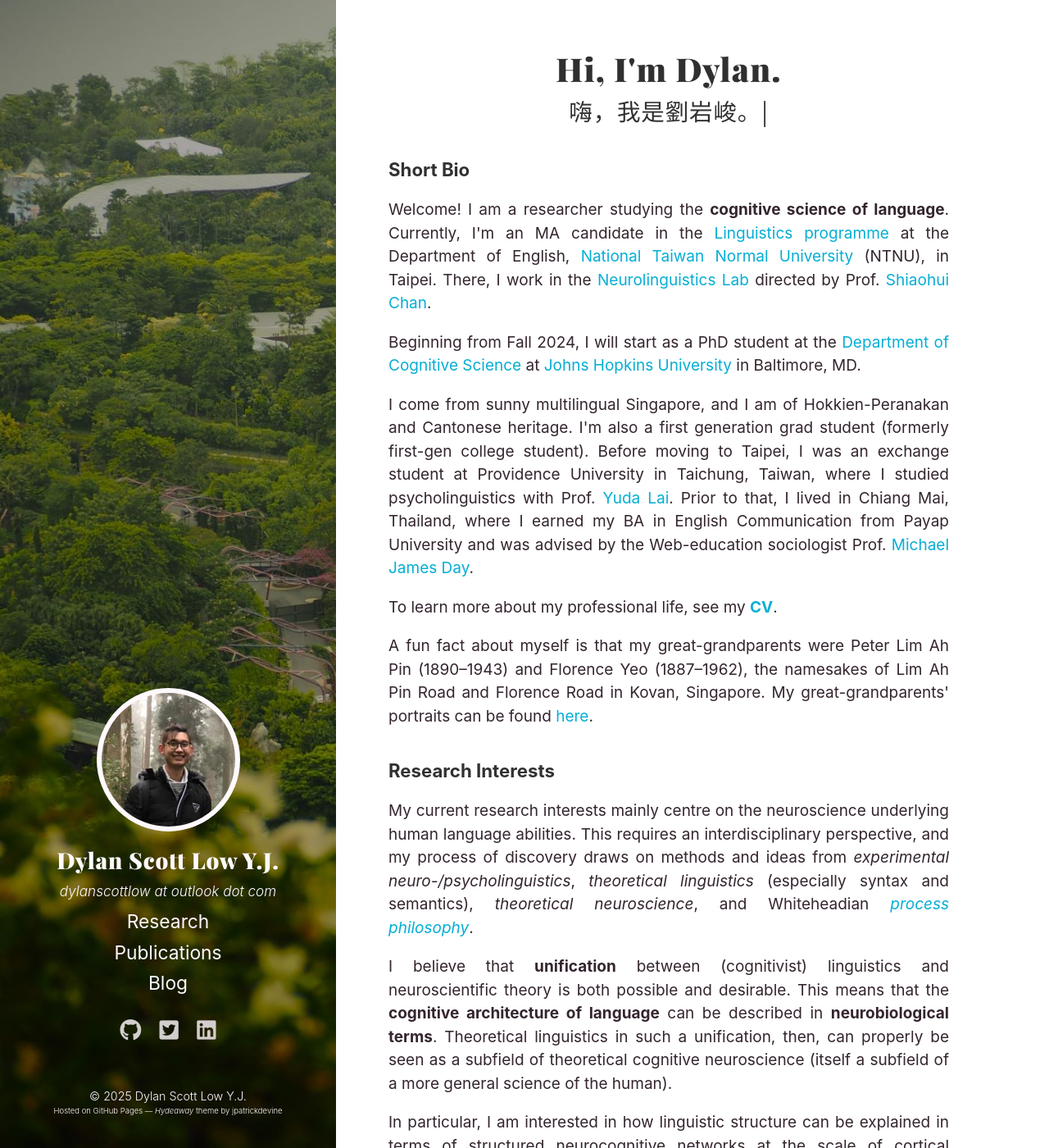
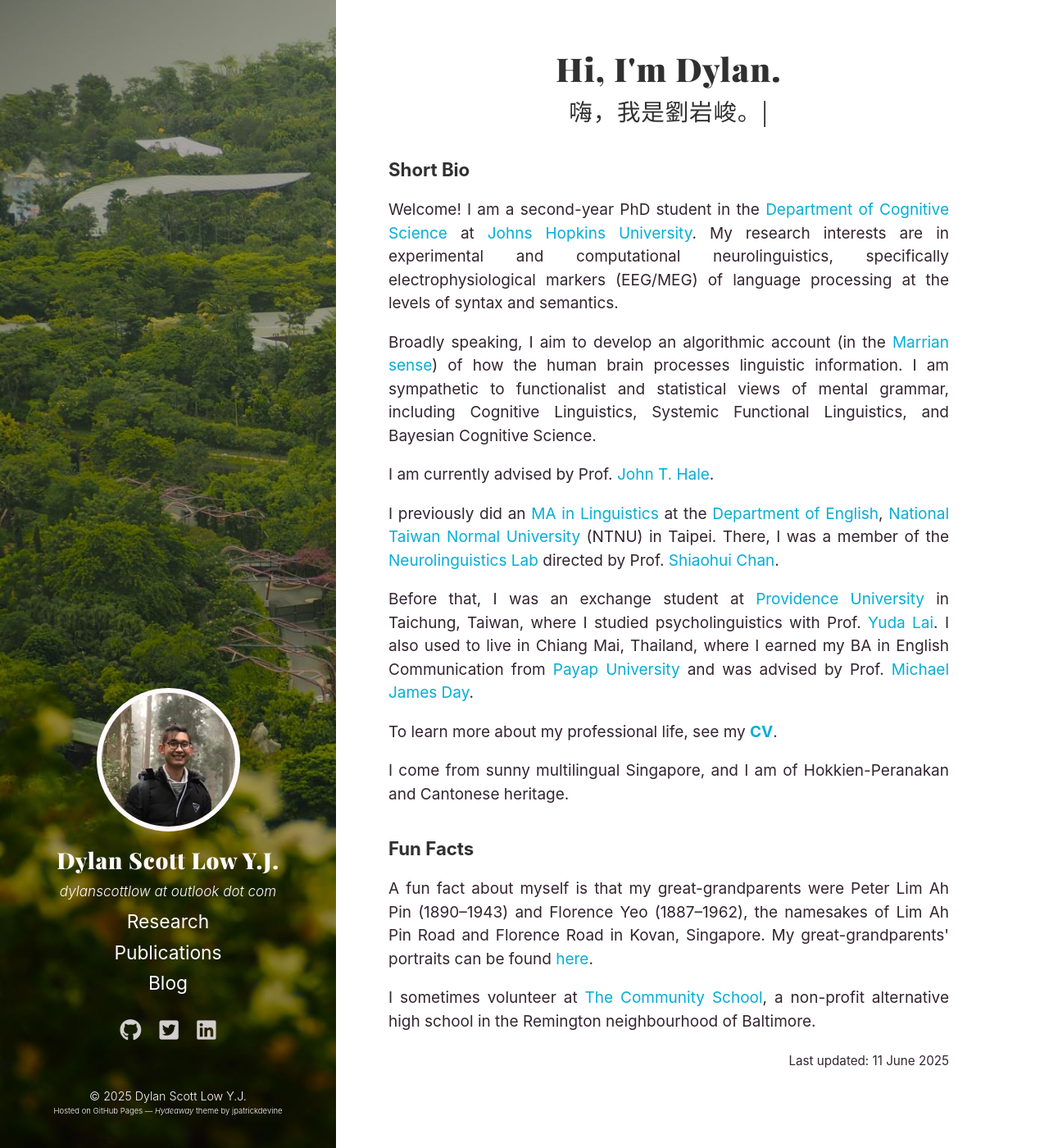
Before and after one commit to dylanscottlow/dylanscottlow.github.io, a Jekyll site: the page built from index.html, in a window 1280 px wide and 1400 px high. Shown: the whole window at 82% size. Built offline with Jekyll 4.4.1, drawn with Linux system fonts in a browser that asks for light colours; a style sheet for code colours, icons or effects is not loaded; some of the changed text lies outside the part shown.

Commit message:
Rewritten Index to reflect June 2025 situation

```diff
--- a/index.html
+++ b/index.html
@@ -33,63 +33,56 @@
 <h3>Short Bio</h3>
 
 <p>
-Welcome! I am a researcher studying the <b>cognitive science of language</b>. Currently, I'm an MA candidate in the
-<a href="https://sites.google.com/ntnueng.tw/linguistics-ntnu-eng" target="_blank" rel="noopener noreferrer">Linguistics programme</a>
-at the Department of English, <a href="https://en.ntnu.edu.tw/p-English.php" target="blank" rel="noopener noreferrer">National Taiwan Normal University</a> (NTNU), in Taipei. There, I work in the
+Welcome! I am a second-year PhD student in the <a href="https://cogsci.jhu.edu/" target="blank">Department of Cognitive Science</a> at <a href="https://www.jhu.edu/" target="blank">Johns Hopkins University</a>.
+
+My research interests are in experimental and computational neurolinguistics, specifically electrophysiological markers (EEG/MEG) of language processing at the levels of syntax and semantics.
+</p>
+
+
+<p>
+Broadly speaking, I aim to develop an algorithmic account (in the <a href="https://en.wikipedia.org/wiki/Level_of_analysis#Marr's_tri-level_hypothesis" target="blank">Marrian sense</a>) of how the human brain processes linguistic information. I am sympathetic to functionalist and statistical views of mental grammar, including Cognitive Linguistics, Systemic Functional Linguistics, and Bayesian Cognitive Science.
+</p>
+
+<p>
+I am currently advised by Prof. <a href="https://cogsci.jhu.edu/directory/john-t-hale/" target="blank">John T. Hale</a>.
+</p>
+
+<p>
+I previously did an <a href="https://sites.google.com/ntnueng.tw/linguistics-ntnu-eng" target="_blank" rel="noopener noreferrer">MA in Linguistics</a> at the <a href="https://www.eng.ntnu.edu.tw/index.php/en/main/" target="blank" rel="noopener noreferrer">Department of English</a>, <a href="https://en.ntnu.edu.tw/" target="blank" rel="noopener noreferrer">National Taiwan Normal University</a> (NTNU) in Taipei.
+
+There, I was a member of the
 <a href="https://sites.google.com/view/neurolinguisticslabntnu/home" target="_blank" rel="noopener noreferrer">Neurolinguistics Lab</a>
 directed by Prof. <a href="https://www.researchgate.net/profile/Shiao-Hui-Chan-2"  target="_blank" rel="noopener noreferrer">Shiaohui Chan</a>.
 </p>
+
 <p>
-Beginning from Fall 2024, I will start as a PhD student at the <a href="https://cogsci.jhu.edu/" target="blank">Department of Cognitive Science</a> at <a href="https://www.jhu.edu/" target="blank">Johns Hopkins University</a> in Baltimore, MD.
+Before that, I was an exchange student at <a href="https://enpu.pu.edu.tw/" target="blank">Providence University</a> in Taichung, Taiwan, where I studied psycholinguistics
+with Prof. <a href="https://www.researchgate.net/profile/Yu-Da-Lai"  target="_blank" rel="noopener noreferrer">Yuda Lai</a>.
+I also used to live in Chiang Mai, Thailand, where I earned my BA in English Communication from <a href="https://wp.payap.ac.th/" target="blank">Payap University</a> and was
+advised by Prof. <a href="https://www.researchgate.net/profile/Michael-Day-33"  target="_blank" rel="noopener noreferrer">Michael James Day</a>.
 </p>
-<p>
-I come from sunny multilingual Singapore, and I am of Hokkien-Peranakan and Cantonese heritage. I'm also a first generation grad student (formerly first-gen college student).
-Before moving to Taipei, I was an exchange student at Providence University in Taichung, Taiwan, where I studied psycholinguistics
-with Prof. <a href="https://www.researchgate.net/profile/Yu-Da-Lai"  target="_blank" rel="noopener noreferrer">Yuda Lai</a>.
-Prior to that, I lived in Chiang Mai, Thailand, where I earned my BA in English Communication from Payap University and was
-advised by the Web-education sociologist Prof. <a href="https://www.researchgate.net/profile/Michael-Day-33"  target="_blank" rel="noopener noreferrer">Michael James Day</a>.
-</p>
+
 <p>
 To learn more about my professional life, see my
 <a href="{{ site.baseurl }}/assets/docs/CV_dylanlow_current.pdf" target="_blank" rel="noopener noreferrer"><strong>CV</strong></a>.
 </p>
+
+<p>
+I come from sunny multilingual Singapore, and I am of Hokkien-Peranakan and Cantonese heritage.
+</P>
+
+<h3>Fun Facts</h3>
+
 <p>
 A fun fact about myself is that my great-grandparents were Peter Lim Ah Pin (1890–1943) and Florence Yeo (1887–1962), the namesakes of Lim Ah Pin Road and Florence Road in Kovan, Singapore. My great-grandparents' portraits can be found <a href="https://www.roots.gov.sg/Collection-Landing/listing/1330180" target="blank">here</a>.
 </p>
 
-<h3>Research Interests</h3>
-
 <p>
-My current research interests mainly centre on the neuroscience underlying human language abilities.
-This requires an interdisciplinary perspective, and my process of discovery draws on methods and ideas from
-<i>experimental neuro-/psycholinguistics</i>,
-<i>theoretical linguistics</i> (especially syntax and semantics),
-<i>theoretical neuroscience</i>,
-and Whiteheadian <i><a href="https://iep.utm.edu/processp/" target="_blank" rel="noopener noreferrer">process philosophy</a></i>.
-</p>
-<p>
-I believe that <b>unification</b> between (cognitivist) linguistics and neuroscientific theory is both possible and desirable.
-This means that the <b>cognitive architecture of language</b> can be described in <b>neurobiological terms</b>.
-Theoretical linguistics in such a unification, then, can properly be seen as a subfield of theoretical cognitive neuroscience (itself a subfield of a more general science of the human).
-</p>
-<p>
-In particular, I am interested in how linguistic structure can be explained in terms of structured neurocognitive networks at the scale of cortical minicolumns.
-This is an idea from <a href="http://www.ruf.rice.edu/~lngbrain/main.htm" target="_blank" rel="noopener noreferrer">Neurocognitive Linguistics</a>
-which I think has been under-appreciated despite its relevance to modern problems in <a href="https://www.numenta.com/blog/2019/01/16/the-thousand-brains-theory-of-intelligence/" target="_blank" rel="noopener noreferrer">brain-inspired AI</a> and natural language processing.
-See my
-<a href="{{ site.baseurl }}/research/"><strong>Research</strong></a>
-(under construction) or
-<a href="{{ site.baseurl }}/publications/"><strong>Publications</strong></a>
-page for more details.
-</p>
-<p>
-I will also be building a
-<a href="{{ site.baseurl }}/blog/index.html"><strong>Blog</strong></a>
-where I will post thoughts and musings relevant to cognitive science and linguistics. Stay tuned!
+I sometimes volunteer at <a href="https://tcshighschool.org/" target="blank">The Community School</a>, a non-profit alternative high school in the Remington neighbourhood of Baltimore.
 </p>
 
 <p style="text-align: right;">
-  <small>Last updated: 8 Mar 2024</small>
+  <small>Last updated: 11 June 2025</small>
 </p>
 
 
```
